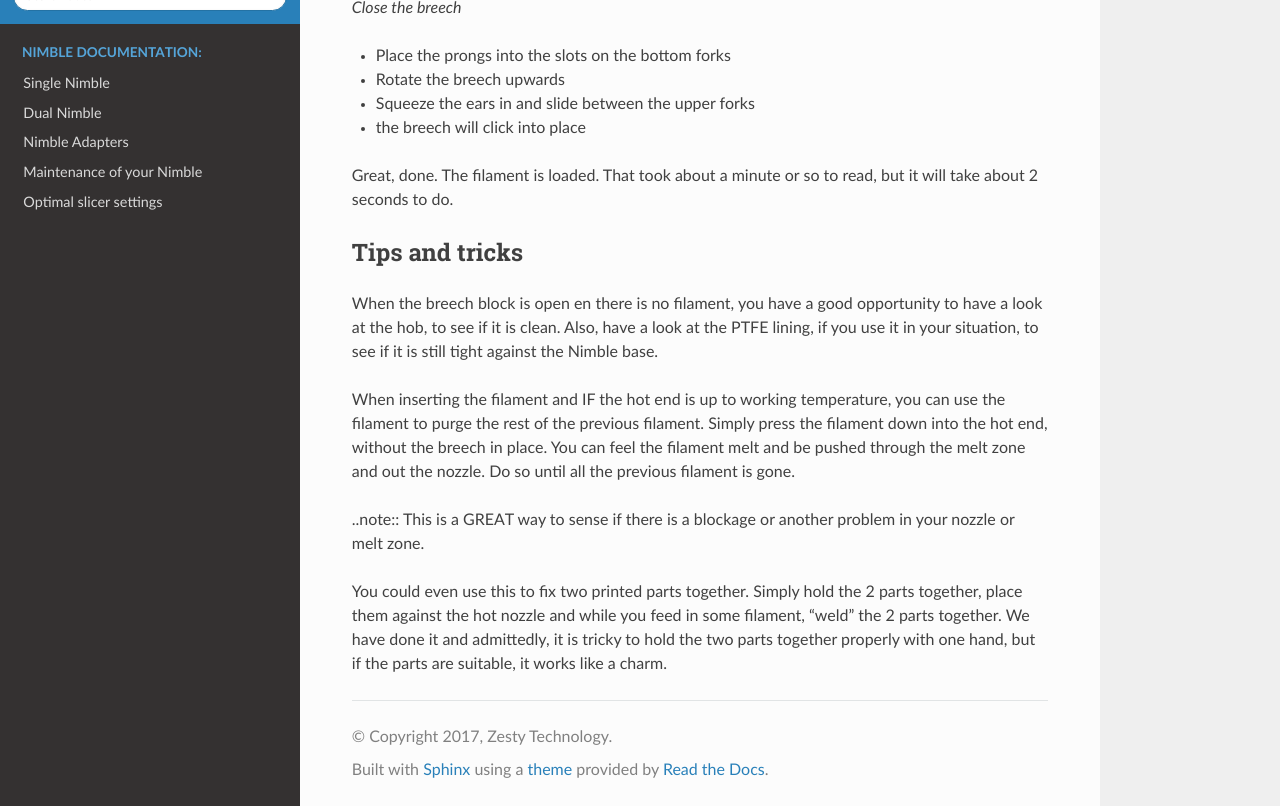
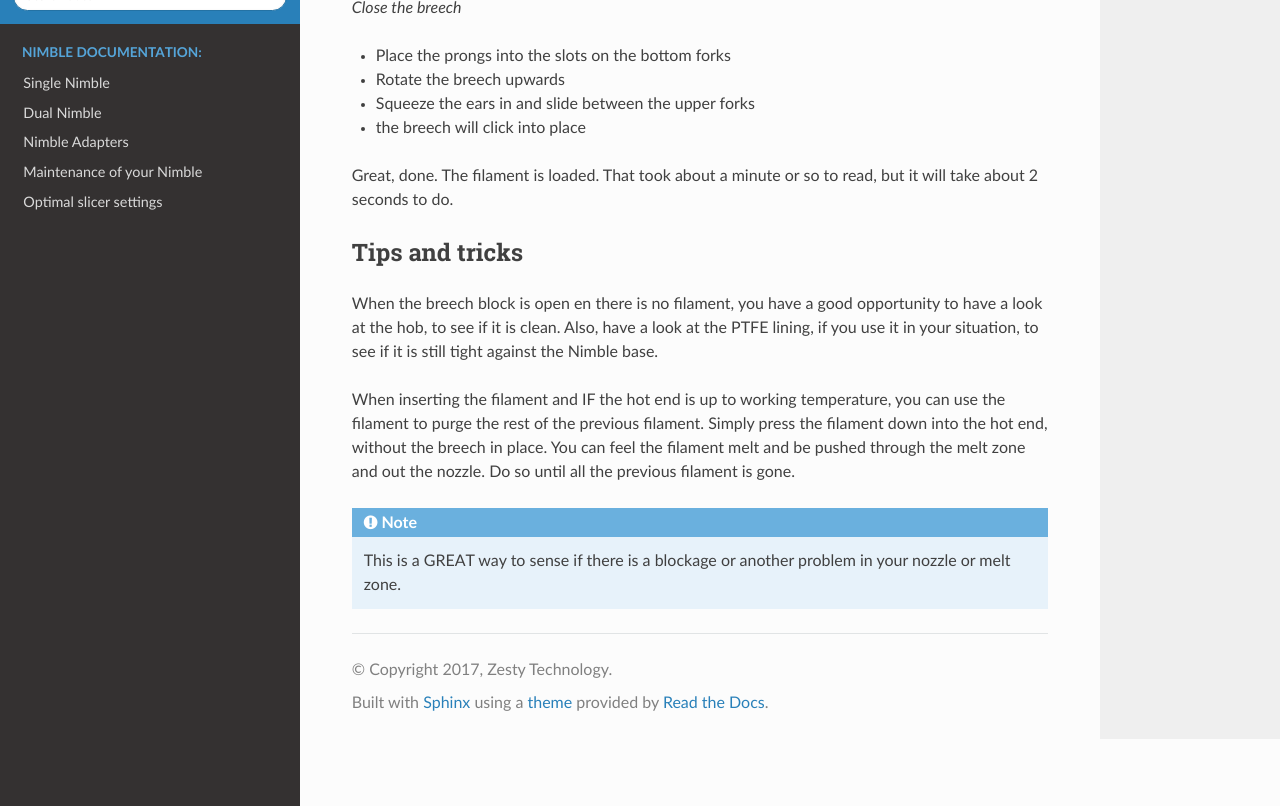
Before and after one commit to ZestyTechnology/zesty-docs, a Sphinx documentation site: the page built from docs/nimble_dual/using.rst, in a window 1280 px wide and 900 px high, scrolled down 2574 px, cut to the strip 94-900 px from the top of the window. Built offline with Sphinx 7.4.7 and the Read the Docs theme 2.0.0, drawn with Linux system fonts in a browser that asks for light colours; some of the changed text lies outside the part shown.

Commit message:
Update using.rst

```diff
--- a/docs/nimble_dual/using.rst
+++ b/docs/nimble_dual/using.rst
@@ -77,6 +77,4 @@ When the breech block is open en there is no filament, you have a good opportuni
 When inserting the filament and IF the hot end is up to working temperature, you can use the filament to purge the rest of the previous filament.
 Simply press the filament down into the hot end, without the breech in place. You can feel the filament melt and be pushed through the melt zone and out the nozzle. Do so until all the previous filament is gone.
 
-..note:: This is a GREAT way to sense if there is a blockage or another problem in your nozzle or melt zone.
-
-You could even use this to fix two printed parts together. Simply hold the 2 parts together, place them against the hot nozzle and while you feed in some filament, "weld" the 2 parts together. We have done it and admittedly, it is tricky to hold the two parts together properly with one hand, but if the parts are suitable, it works like a charm.
+.. Note:: This is a GREAT way to sense if there is a blockage or another problem in your nozzle or melt zone.
```
Also changed, not shown: other parts of docs/nimble_dual/using.rst (+2 -2 lines).
